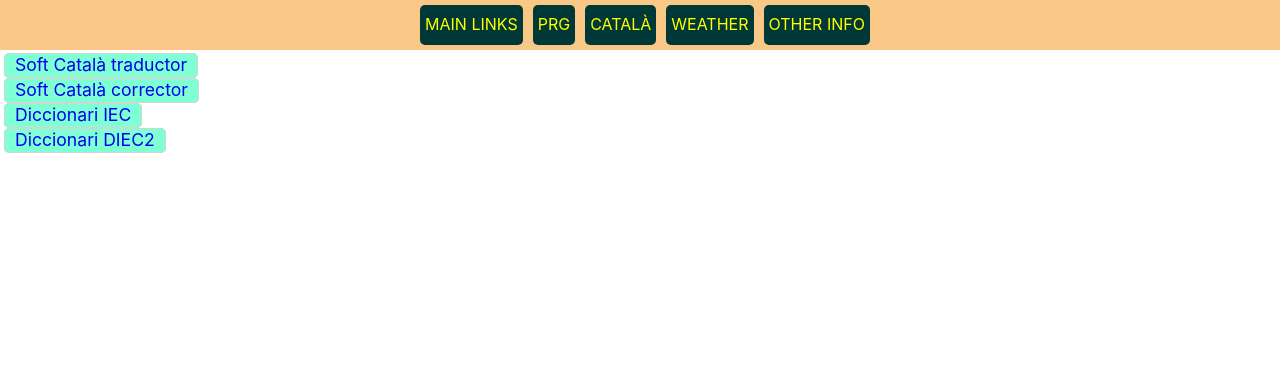
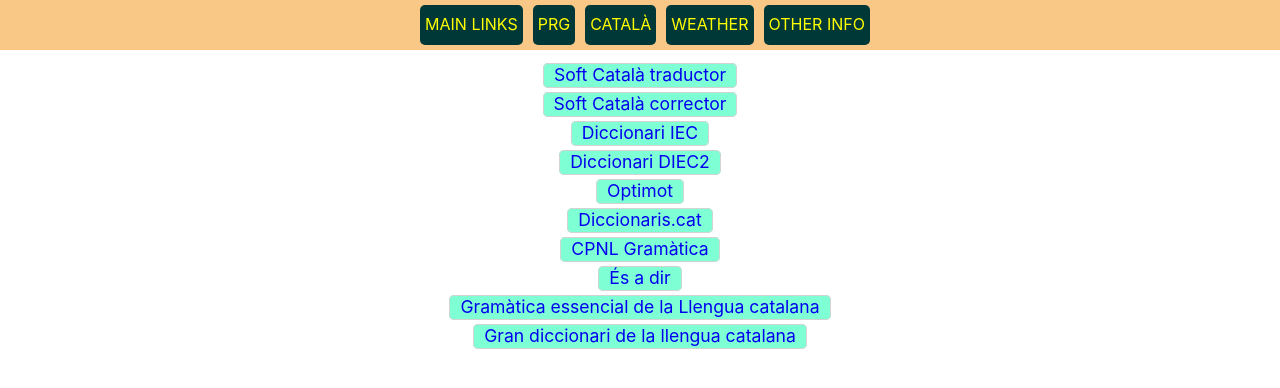
Before and after one commit to JosepConejero/my-links, a React (Create React App) app: page /catala-links in a window 1280 px wide. Shown: the top 388 px of the page. Built offline with nearby package versions, Linux system fonts and the light colour scheme.

Commit message:
Added more catalonian links

```diff
--- a/src/data/provisional-catala-links.ts
+++ b/src/data/provisional-catala-links.ts
@@ -6,6 +6,12 @@
   { address: "https://www.softcatala.org/corrector/", linkName: "Soft Català corrector", order: 1, folder: "ROOT" },
   { address: "https://dcvb.iec.cat/", linkName: "Diccionari IEC", order: 1, folder: "ROOT" },
   { address: "https://dlc.iec.cat/", linkName: "Diccionari DIEC2", order: 1, folder: "ROOT" },
+  { address: "https://aplicacions.llengua.gencat.cat/llc/AppJava/index.html", linkName: "Optimot", order: 1, folder: "ROOT" },
+  { address: "https://www.diccionaris.cat/index.php/", linkName: "Diccionaris.cat", order: 1, folder: "ROOT" },
+  { address: "https://www.cpnl.cat/gramatica/7/1-l-article/nivell/tots", linkName: "CPNL Gramàtica", order: 1, folder: "ROOT" },
+  { address: "https://www.esadir.cat/", linkName: "És a dir", order: 1, folder: "ROOT" },
+  { address: "https://geiec.iec.cat/sumari", linkName: "Gramàtica essencial de la Llengua catalana", order: 1, folder: "ROOT" },
+  { address: "https://www.diccionari.cat/GDLC/decisio", linkName: "Gran diccionari de la llengua catalana", order: 1, folder: "ROOT" },
 ];
 
 export default provisionalCatalaLinks;
--- a/src/pages/OtherInfoPage.jsx
+++ b/src/pages/OtherInfoPage.jsx
@@ -1,11 +1,12 @@
 import { Navbar } from "../components/Navbar";
-import { ProvisonalQuestions } from "../components/ProvisonalQuestions";
+//import { ProvisonalQuestions } from "../components/ProvisonalQuestions";
 
 export const OtherInfoPage = () => {
   return (
     <>
       <Navbar />
-      <ProvisonalQuestions />
+      {/* <ProvisonalQuestions /> */}
+      <p>He decidit de moment treure aquesta pàgina, què us sembla?</p>
     </>
   );
 };
--- a/src/pages/stylesPages.css
+++ b/src/pages/stylesPages.css
@@ -1,7 +1,7 @@
 .prg-links,
 .weather-links,
 .main-links,
-catala-links {
+.catala-links {
   margin-top: 10px;
   display: flex;
   flex-direction: column;
```
